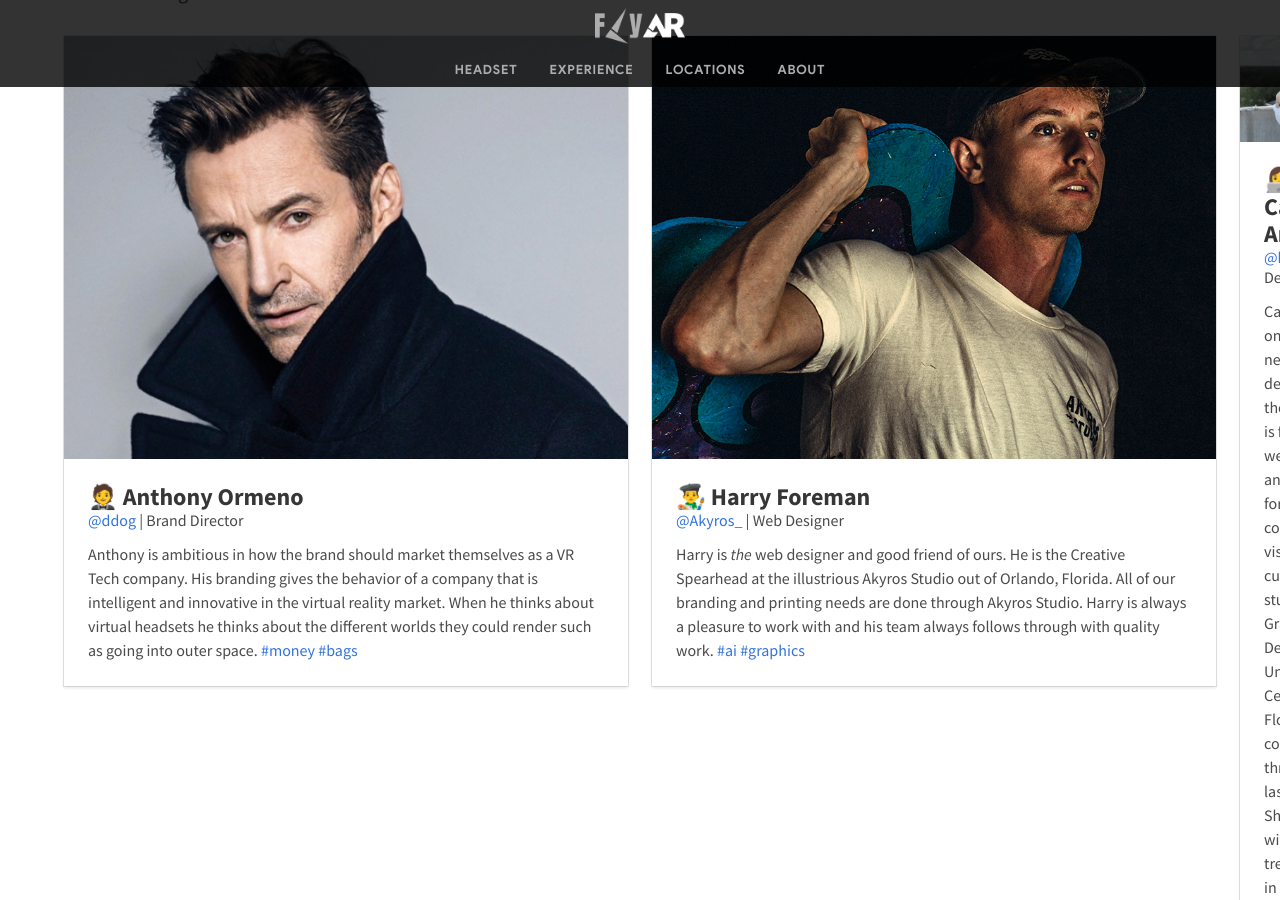
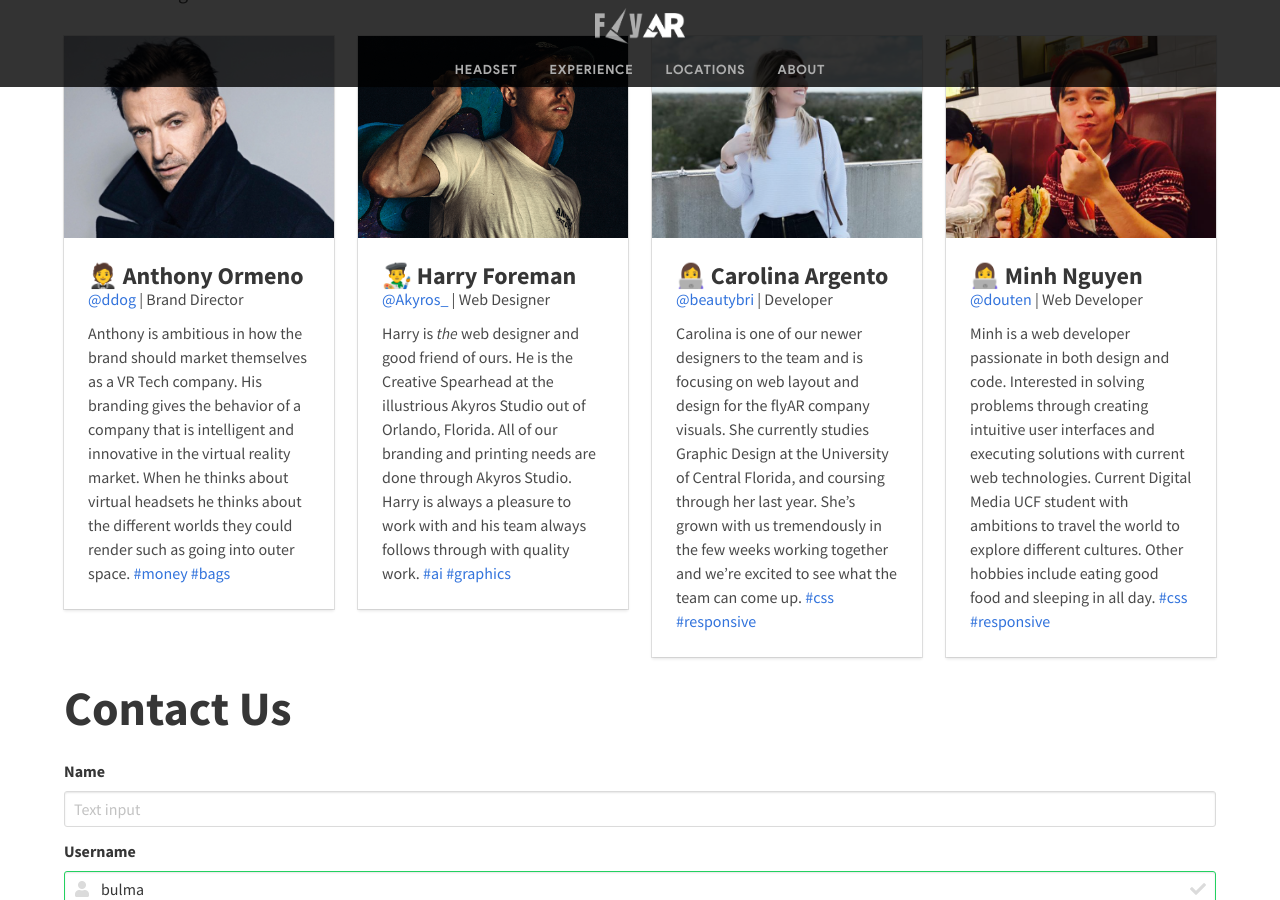
Before and after one commit to Douten/FlyAR, a Jekyll site: the page built from about.html, in a window 1280 px wide and 900 px high, scrolled down 1237 px. Built offline with Jekyll 4.4.1, drawn with Linux system fonts in a browser that asks for light colours; nearby versions of some CDN libraries.

Commit message:
About Page Columns working

```diff
--- a/about.html
+++ b/about.html
@@ -27,7 +27,9 @@ permalink: /about/
 <div class="container">
 	<section class="hero" id="about-us">
 		<div class="columns is-desktop">
-			<div class="column is-half-tablet">
+			<div class="column">
+				<div class="columns is-tablet">
+					<div class="column">
 						<div class="card">
 							<div class="card-image">
 								<figure class="image is-4by3">
@@ -50,7 +52,7 @@ permalink: /about/
 							</div>
 						</div>
 					</div>
-			<div class="column is-half-tablet">
+					<div class="column">
 						<div class="card">
 							<div class="card-image">
 								<figure class="image is-4by3">
@@ -73,6 +75,10 @@ permalink: /about/
 							</div>
 						</div>
 					</div>
+				</div>
+			</div>
+			<div class="column">
+				<div class="columns is-tablet">
 					<div class="column">
 							<div class="card">
 									<div class="card-image">
@@ -115,6 +121,8 @@ permalink: /about/
 										Minh is a web developer passionate in both design and code. Interested in solving problems through creating intuitive user interfaces and executing solutions with current web technologies. Current Digital Media UCF student with ambitions to travel the world to explore different cultures. Other hobbies include eating good food and sleeping in all day.
 									<a href="#">#css</a> <a href="#">#responsive</a>
 									<br>
+									</div>
+								</div>
 							</div>
 					</div>
 				</div>
```
Lines whose indentation alone changed are shown as unchanged.
